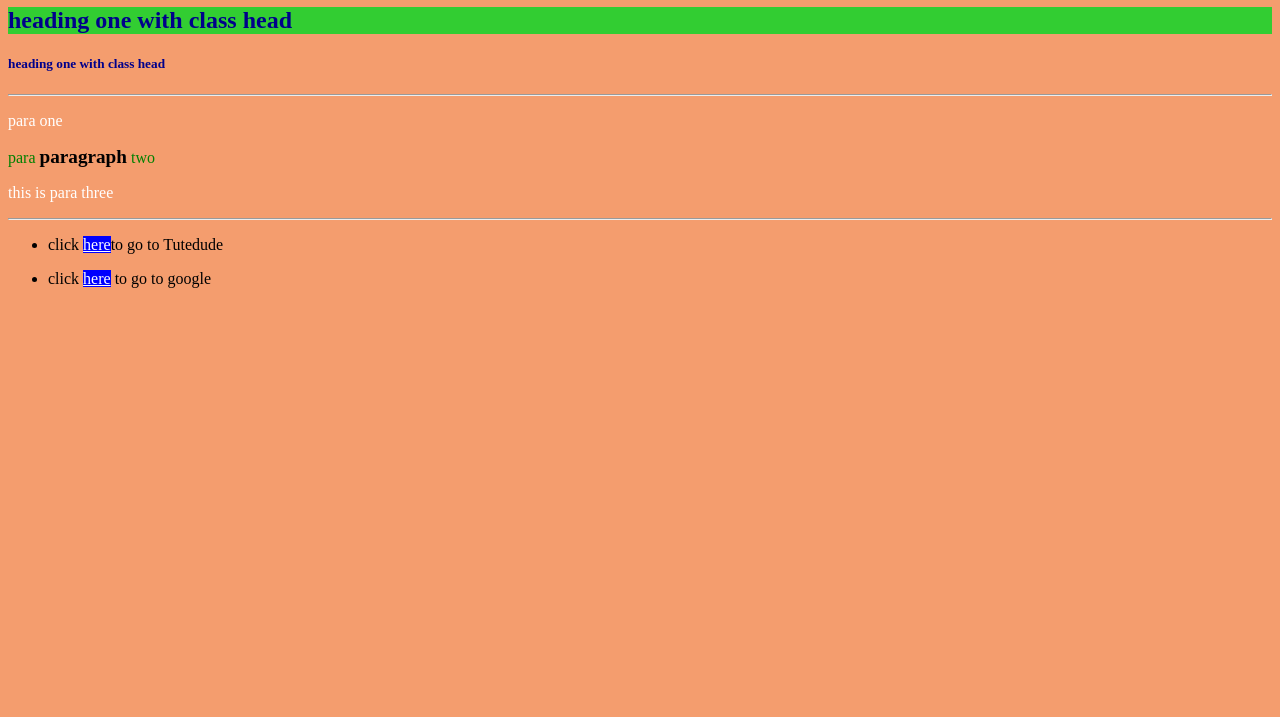
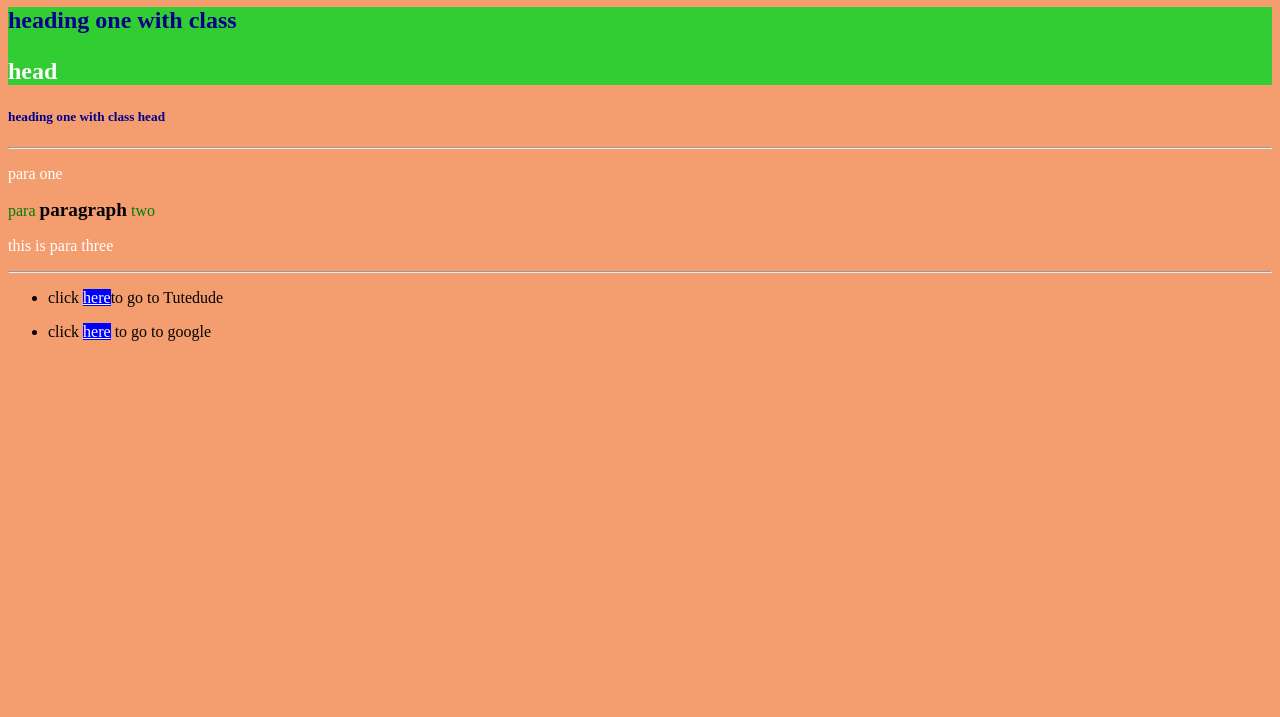
Before and after one commit to Subhu200525/tutdude-task3, a plain HTML site: page index.html in a window 1280 px wide. Shown: the part 83-800 px from the top of the page. Drawn offline with Linux system fonts and the light colour scheme.

Commit message:
Update index.html

```diff
--- a/index.html
+++ b/index.html
@@ -10,7 +10,7 @@
     <hr>
 
     <h1 class="head">heading one with class head</h1>
-      <h2 class="head" id="bglime">heading one with class head</h2>
+      <h2 class="head" id="bglime">heading one with class <p>head</p> </h2>
         <h5 class="head">heading one with class head</h5>
 <hr>
 
```
